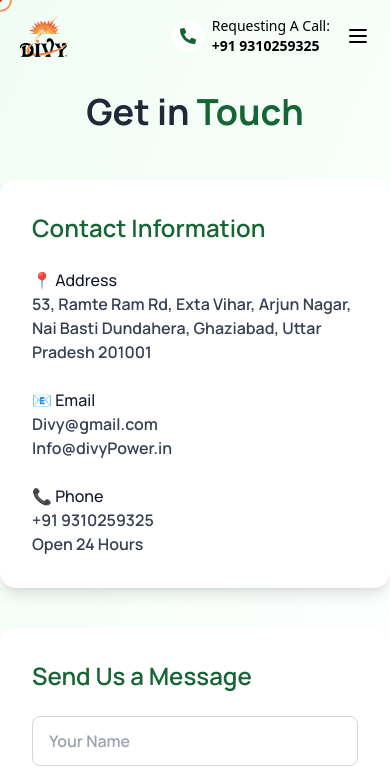
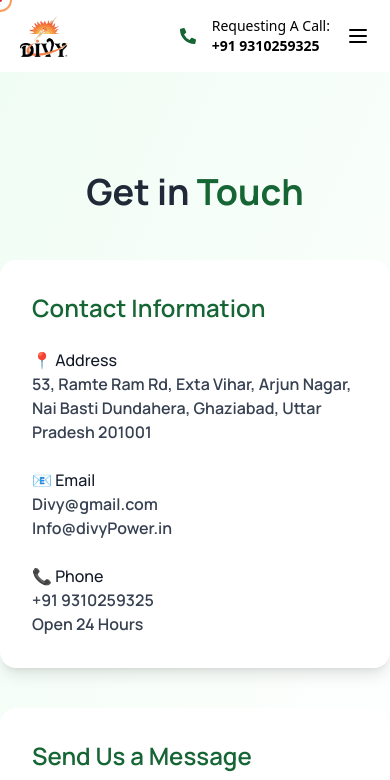
Before and after one commit to vanshika8484/Solar_web, a React (Vite) app: page /contact in a window 390 px wide. Shown: the top 780 px of the page. Built offline with nearby package versions, Linux system fonts and the light colour scheme; a web font is replaced by a local one.

Commit message:
Update SolarLanding.jsx

```diff
--- a/src/components/SolarLanding.jsx
+++ b/src/components/SolarLanding.jsx
@@ -40,7 +40,7 @@ const SolarLanding = () => {
             : 'bg-transparent'
         }`}
       >
-        <div className="max-w-7xl mx-auto flex items-center justify-between text-black rounded-full px-5 md:px-8 py-3 -mt-20">
+        <div className="max-w-7xl mx-auto flex items-center justify-between text-black rounded-full px-5 md:px-8 py-3 sm:-mt-0 lg:-mt-20 md:-mt-20 ">
           {/* Logo */}
           <Link to="/" className="flex items-center h-12">
             <img
```
